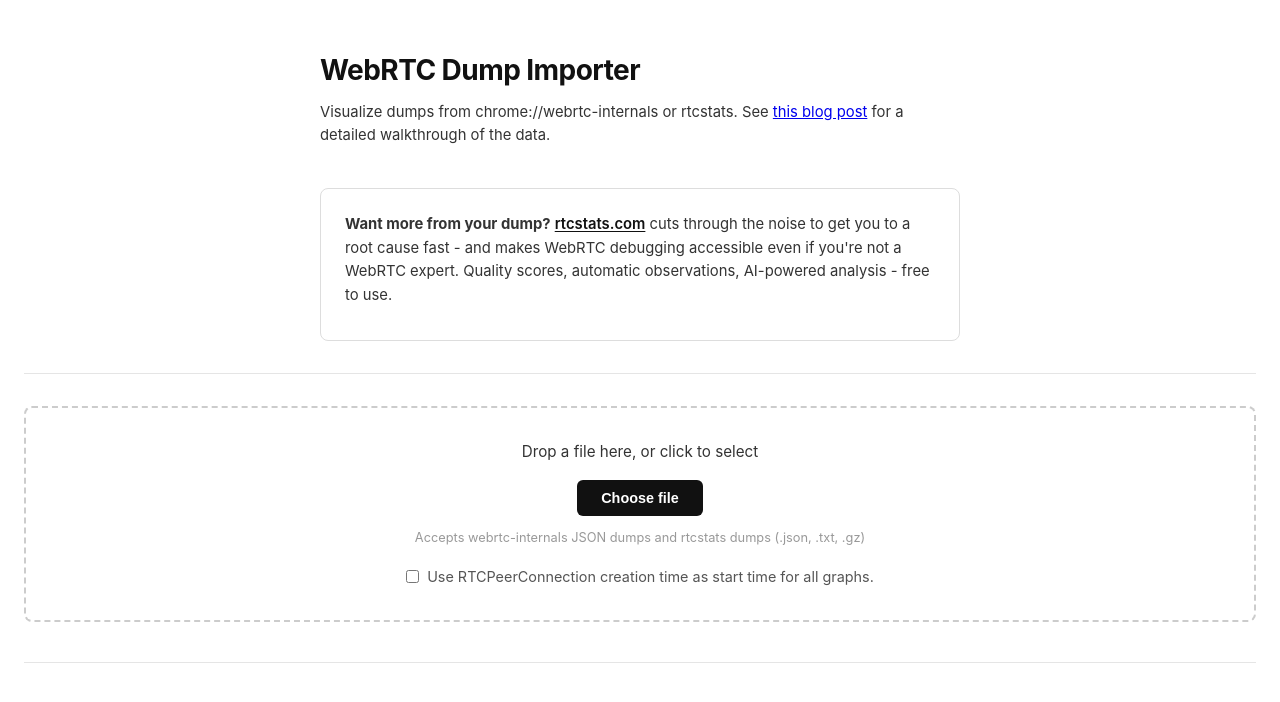
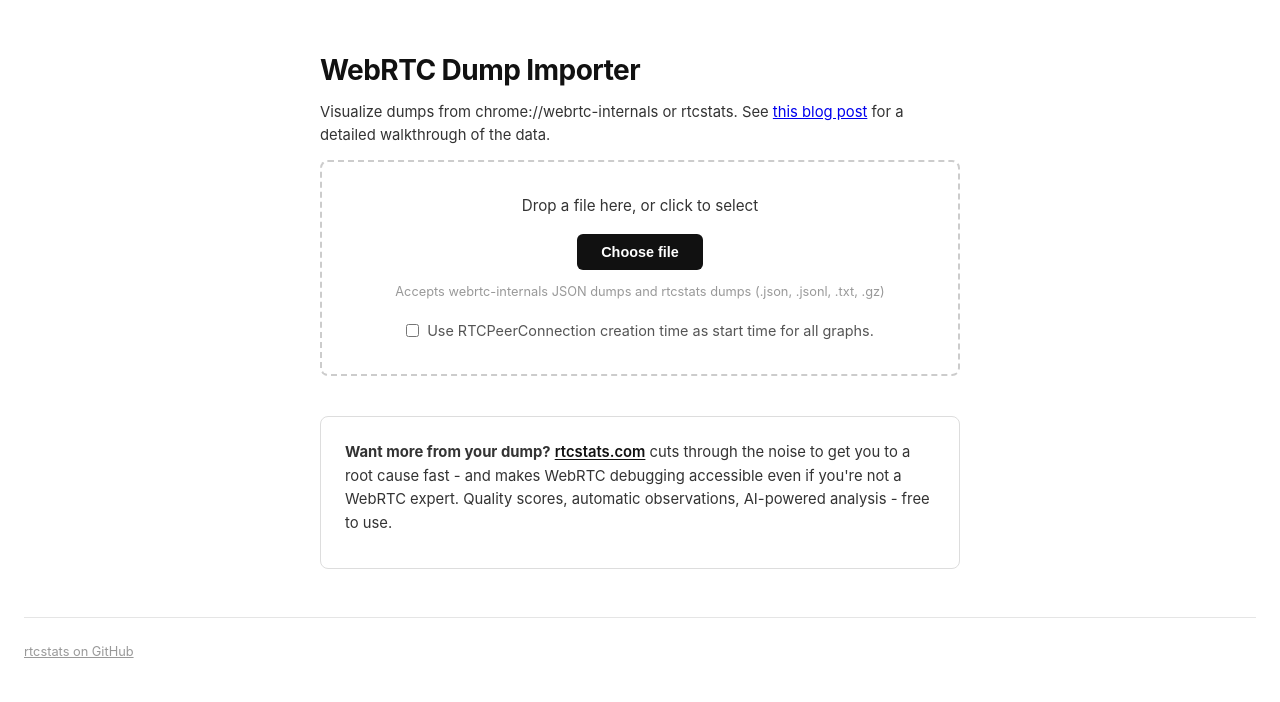
Before and after one commit to rtcstats/rtcstats, a browser extension: page dump-importer/index.html in a window 1280 px wide. Drawn offline with nearby package versions, Linux system fonts and the light colour scheme; a script that the page names is missing.

Commit message:
dump-importer: tweak layout

```diff
--- a/dump-importer/index.html
+++ b/dump-importer/index.html
@@ -63,6 +63,17 @@
         <div class="centered">
             <h1>WebRTC Dump Importer</h1>
             <p>Visualize dumps from chrome://webrtc-internals or rtcstats. See <a href="https://bloggeek.me/webrtc-internals/">this blog post</a> for a detailed walkthrough of the data.</p>
+            <div class="upload-area" id="upload-area">
+                <label for="import">Drop a file here, or click to select</label>
+                <input type="file" id="import" accept=".json,.txt,.gz,.jsonl">
+                <button type="button" class="upload-button" onclick="document.getElementById('import').click()">Choose file</button>
+                <div class="upload-hint">Accepts webrtc-internals JSON dumps and rtcstats dumps (.json, .jsonl, .txt, .gz)</div>
+                <div class="checkbox-container">
+                    <input type="checkbox" id="useReferenceTime">
+                    <label for="useReferenceTime">Use RTCPeerConnection creation time as start time for all graphs.</label>
+                </div>
+                <div class="status" id="status"></div>
+            </div>
             <div class="cta">
                 <div class="cta-box">
                     <div class="cta-text">
@@ -71,21 +82,11 @@
                 </div>
             </div>
         </div>
-        <hr>
-        <div class="upload-area" id="upload-area">
-            <label for="import">Drop a file here, or click to select</label>
-            <input type="file" id="import" accept=".json,.txt,.gz,.jsonl">
-            <button type="button" class="upload-button" onclick="document.getElementById('import').click()">Choose file</button>
-            <div class="upload-hint">Accepts webrtc-internals JSON dumps and rtcstats dumps (.json, .txt, .gz)</div>
-            <div class="checkbox-container">
-                <input type="checkbox" id="useReferenceTime">
-                <label for="useReferenceTime">Use RTCPeerConnection creation time as start time for all graphs.</label>
-            </div>
-            <div class="status" id="status"></div>
-        </div>
-        <hr>
         <div id="tables">
         </div>
+        <footer>
+            <a href="https://github.com/rtcstats/rtcstats">rtcstats on GitHub</a>
+        </footer>
     </body>
     <script type="module" src="main.js"></script>
 </html>
```
Also changed, not shown: dump-importer/anonymize.html (+1 -7 lines).
